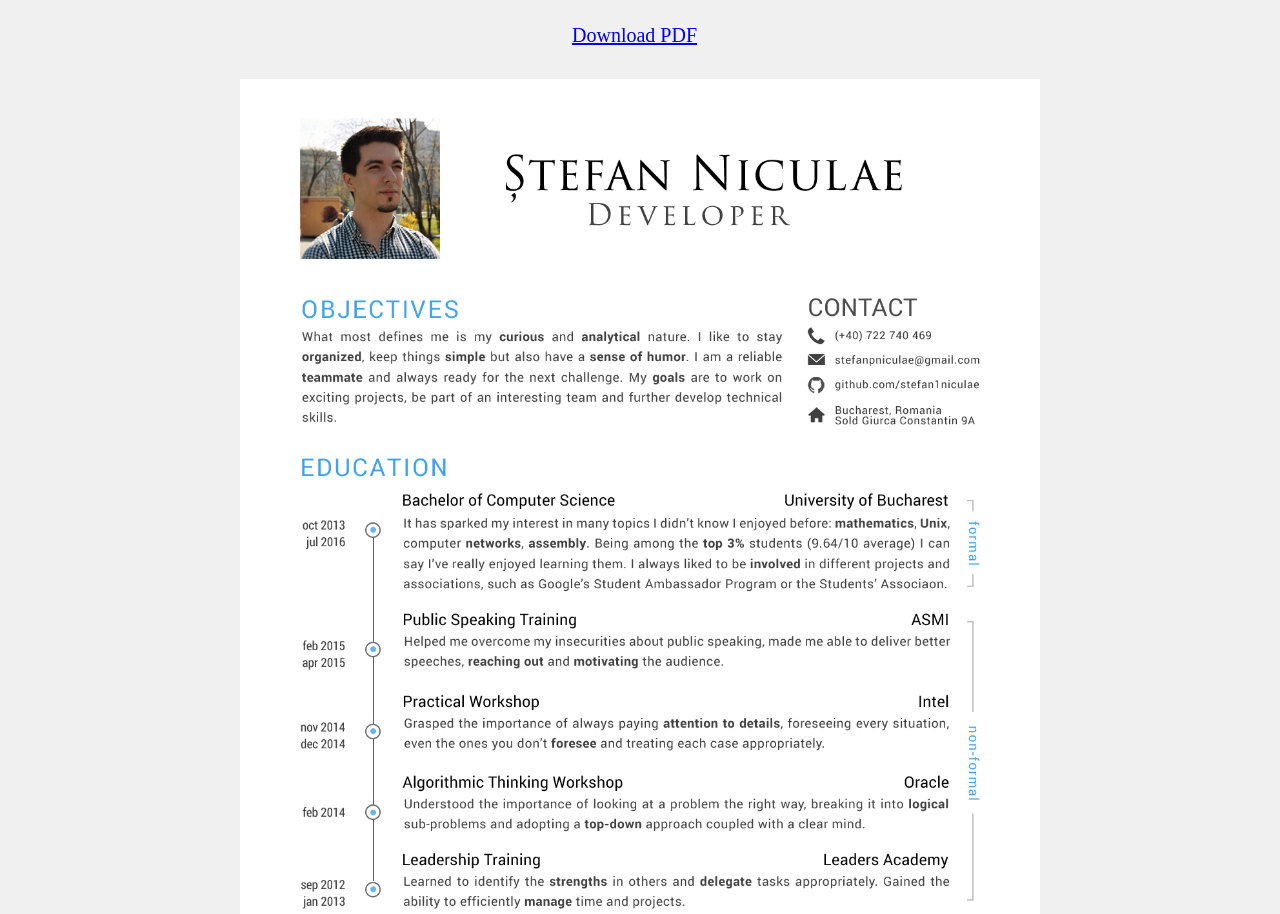
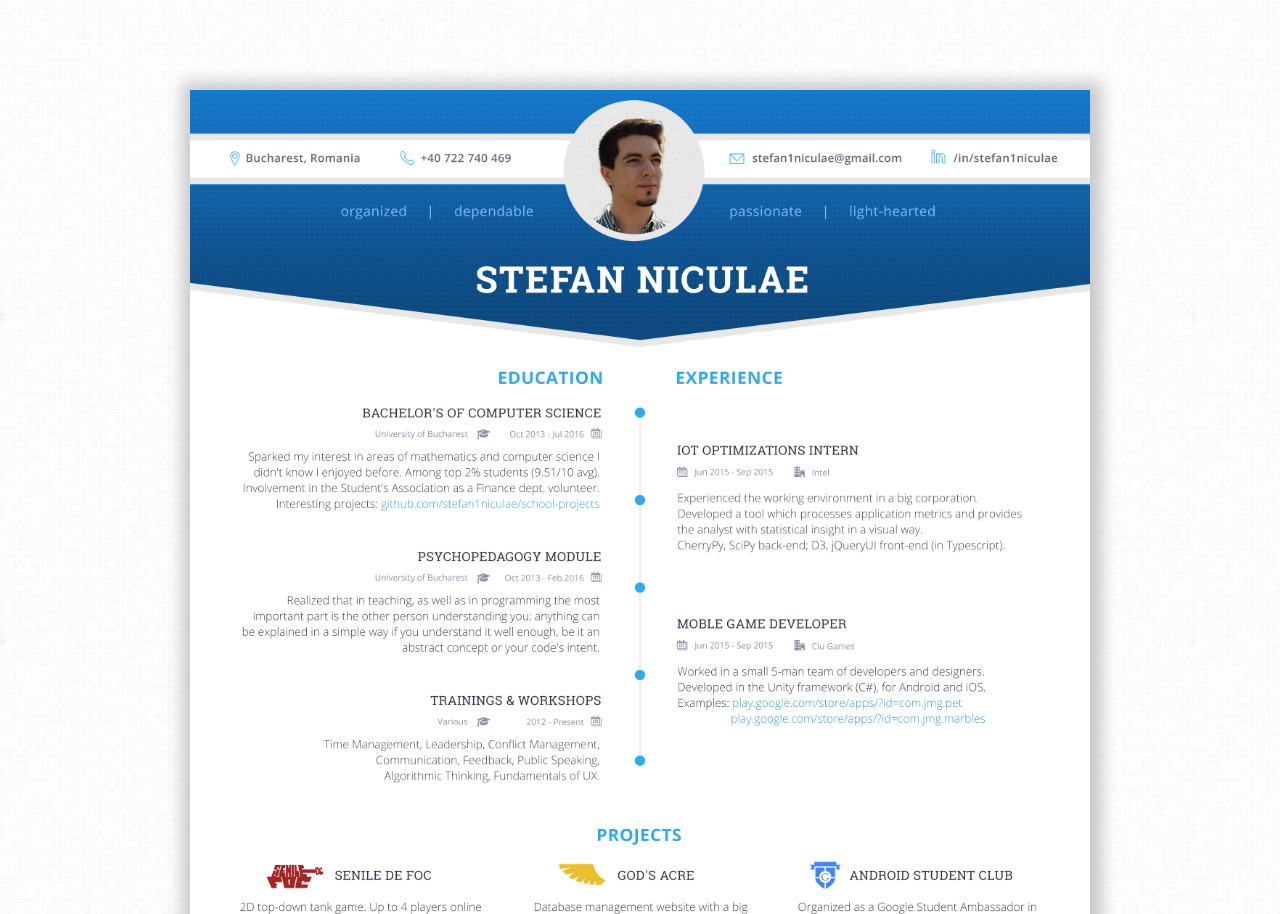
Before and after one commit to stefan-niculae/stefan-niculae.github.io, a website: page index.html in a window 1280 px wide. Shown: the top 914 px of the page. Drawn offline with nearby package versions, Linux system fonts and the light colour scheme; files that its build step writes are made by us from their sources.

Commit message:
Version 3.5 of resume & added business card

```diff
--- a/index.html
+++ b/index.html
@@ -4,25 +4,29 @@
   <head>
     <meta charset="utf-8">
 
-        <title>Stefan Niculae Resume</title>
+    <title>Stefan Niculae's Resume</title>
     <meta name="description" content="The resume/CV of Stefan Niculae">
     <meta name="author" content="Stefan Niculae">
 
-        <link rel="stylesheet" type="text/css" href="style.css">
+    <link rel="stylesheet" type="text/css" href="style/style.css">
   </head>
 
   <body>
-        <!-- <embed src="cv.pdf" width="800" height="2265"> -->
 
-        <!-- <object data="cv.pdf" type="application/pdf" width="100%" height="100%"> -->
-        <!-- </object> -->
+    <div id="resume-wrapper">
+      <img id="resume" class="shadow" src="images/resume.png">
+    </div>
+    <p id="download">
+      <a href="pdfs/Stefan Niculae Resume.pdf"
+         download="Stefan Niculae.pdf"
+         target="_blank">
+         Download PDF
+      </a>
+    </p>
 
-        <div class="cv-wrapper">
-            <div class="download-wrapper">
-                <a href="pdfs/cv.pdf" download="Stefan Niculae.pdf" target="_blank" class="cv-download">Download PDF</a>
+    <div id="card-wrapper">
+      <img id="card" class="shadow" src="images/card.png">
     </div>
-            <img class="cv-page" src="images/pag1.png" alt="Page 1 of the cv">
-            <img class="cv-page" src="images/pag2.png" alt="Page 2 of the cv">
-        </div>
+
   </body>
 </html>
--- a/scripts/script.coffee
+++ /dev/null
@@ -1,2 +0,0 @@
-test = ->
-    console.log 'aa'
--- a/scripts/script.js
+++ /dev/null
@@ -1,5 +0,0 @@
-var test;
-
-test = function() {
-  return console.log('aa');
-};
--- a/style/style.scss
+++ b/style/style.scss
@@ -4,33 +4,55 @@
 }
 
 body {
-    background-color: #F0F0F0;
-}
-
-.cv-wrapper {
-    margin: 0 auto;
-    width: 800px;
-}
-
-.cv-page {
-    margin-top: .5em;
-    margin-bottom: .5em;
-    width: 800px;
+  background-image: url("../images/pattern.png");
+  padding: 50px 0;
 }
 
 
-.download-wrapper {
-    width: 8.5em;
-    display: block;
-    margin-left: auto;
-    margin-right: auto;
-    margin-top: 1.5em;
-    margin-bottom: 1.5em;
-}
-.cv-download {
-    font-size: 1.25em;
+
+
+@mixin center-wrapper($width) {
 }
 
-.test {
-    color: red;
+.shadow {
+  $shadow-offset: 2px;
+  $shadow-spread: 15px;
+  $shadow-blur: 10px;
+
+          box-shadow: $shadow-offset $shadow-offset $shadow-spread $shadow-blur #C9C9C9;
+  -webkit-box-shadow: $shadow-offset $shadow-offset $shadow-spread $shadow-blur #C9C9C9;
+     -moz-box-shadow: $shadow-offset $shadow-offset $shadow-spread $shadow-blur #C9C9C9;
 }
+
+
+
+
+$resume-width: 900px;
+
+#resume-wrapper {
+  margin: 40px auto;
+  width: $resume-width;
+}
+#resume {
+  width: $resume-width;
+}
+
+#download {
+  text-align: center;
+  font-size: 1.35em;
+  font-family: Helvetica, sans-serif;
+}
+
+
+
+
+$card-width: 550px;
+
+#card-wrapper {
+  margin: auto;
+  margin-top: 170px;
+  width: $card-width;
+}
+#card {
+  width: $card-width;
+}
```
Also changed, not shown: images/card.png (added), images/pag1.png (deleted), images/pag2.png (deleted), images/pattern.png (added), images/resume.png (added), style/style.css, 5 other files. Lines whose indentation alone changed are shown as unchanged.
